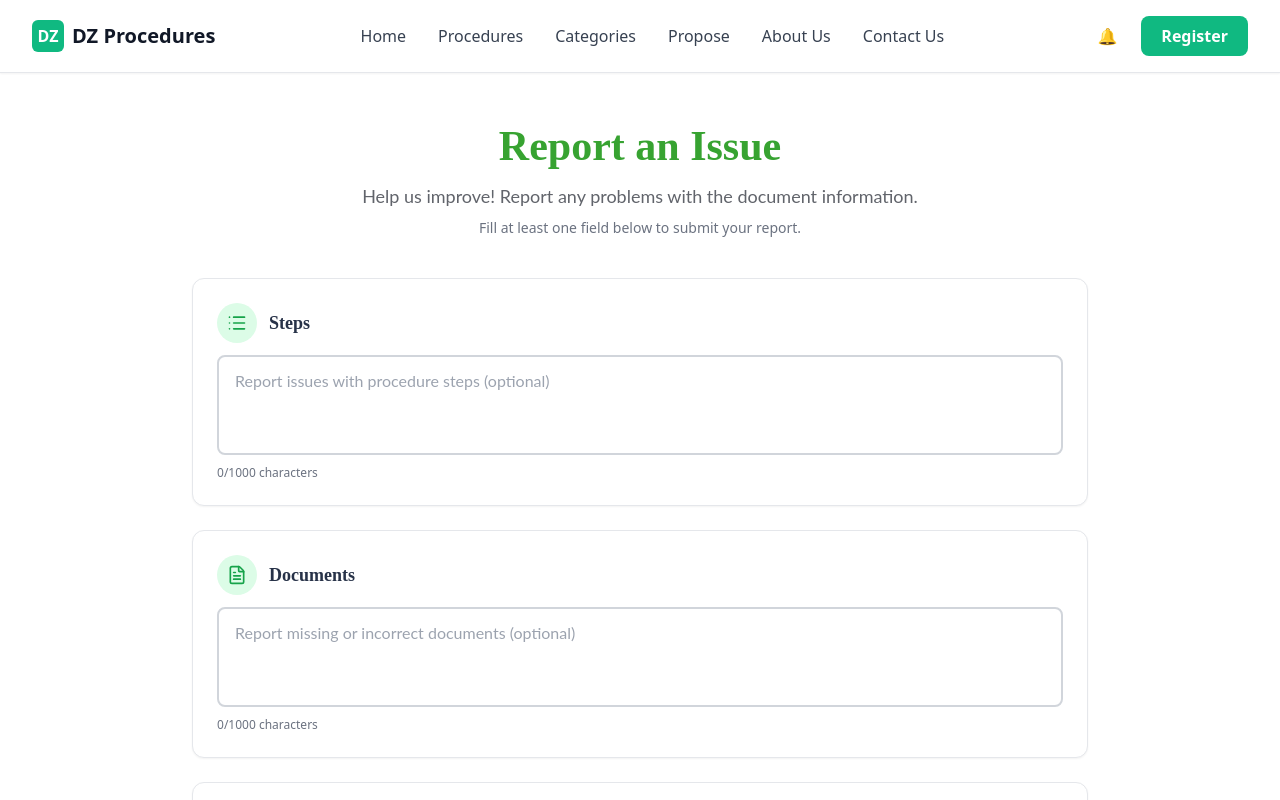
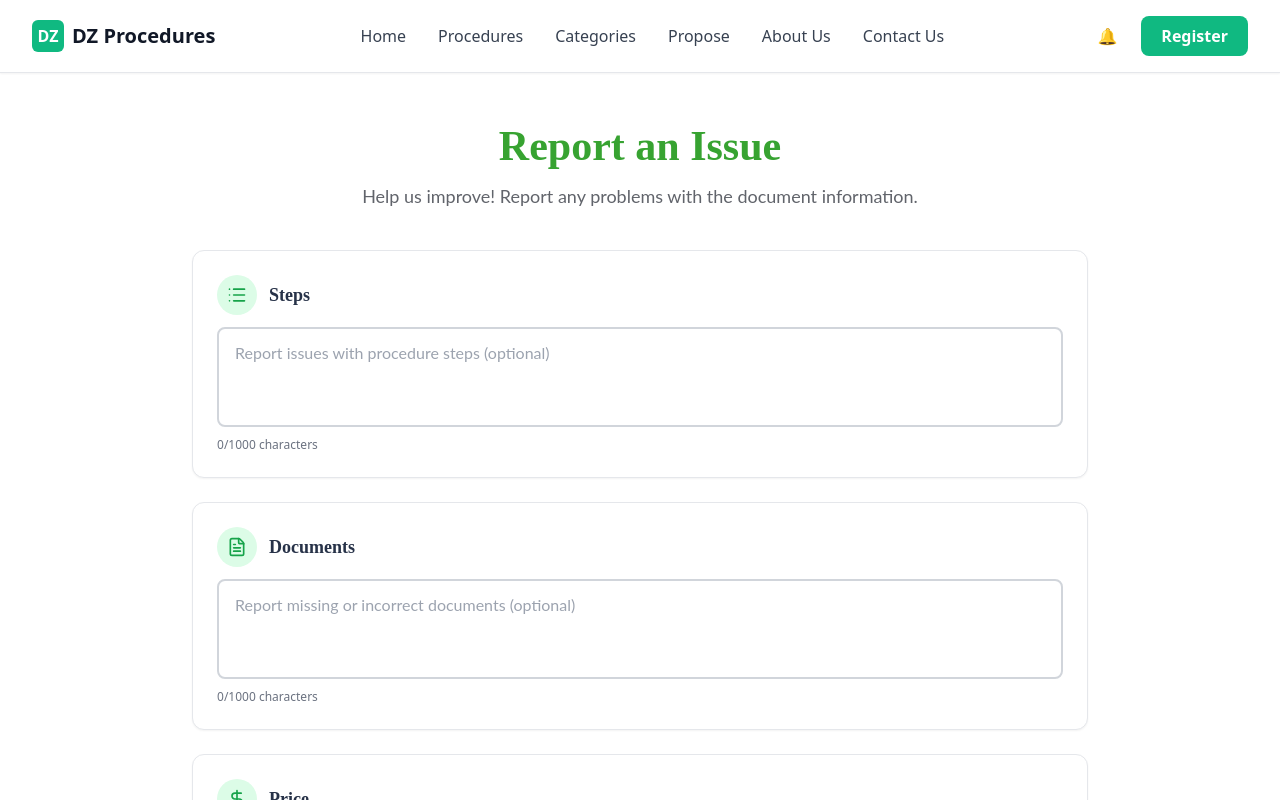
Before and after one commit to Majd-Baghdadi/SE-Project, a React app in the folder client/: page /fixform in a window 1280 px wide. Shown: the top 800 px of the page. Built offline with nearby package versions, Linux system fonts and the light colour scheme; the HTML template or start-up script is replaced by a standard one.

Commit message:
Update Fix Form

```diff
--- a/client/src/pages/FixForm.jsx
+++ b/client/src/pages/FixForm.jsx
@@ -195,9 +195,7 @@ const ReportIssuePage = () => {
             <p style={{ fontSize: 'clamp(14px, 2vw, 18px)', fontFamily: 'Lato', fontWeight: 400, lineHeight: 1.5, color: '#61646b' }}>
               Help us improve! Report any problems with the document information.
             </p>
-            <p className="text-sm text-gray-500 mt-2">
-              Fill at least one field below to submit your report.
-            </p>
+
           </div>
 
           {/* Form */}
```
